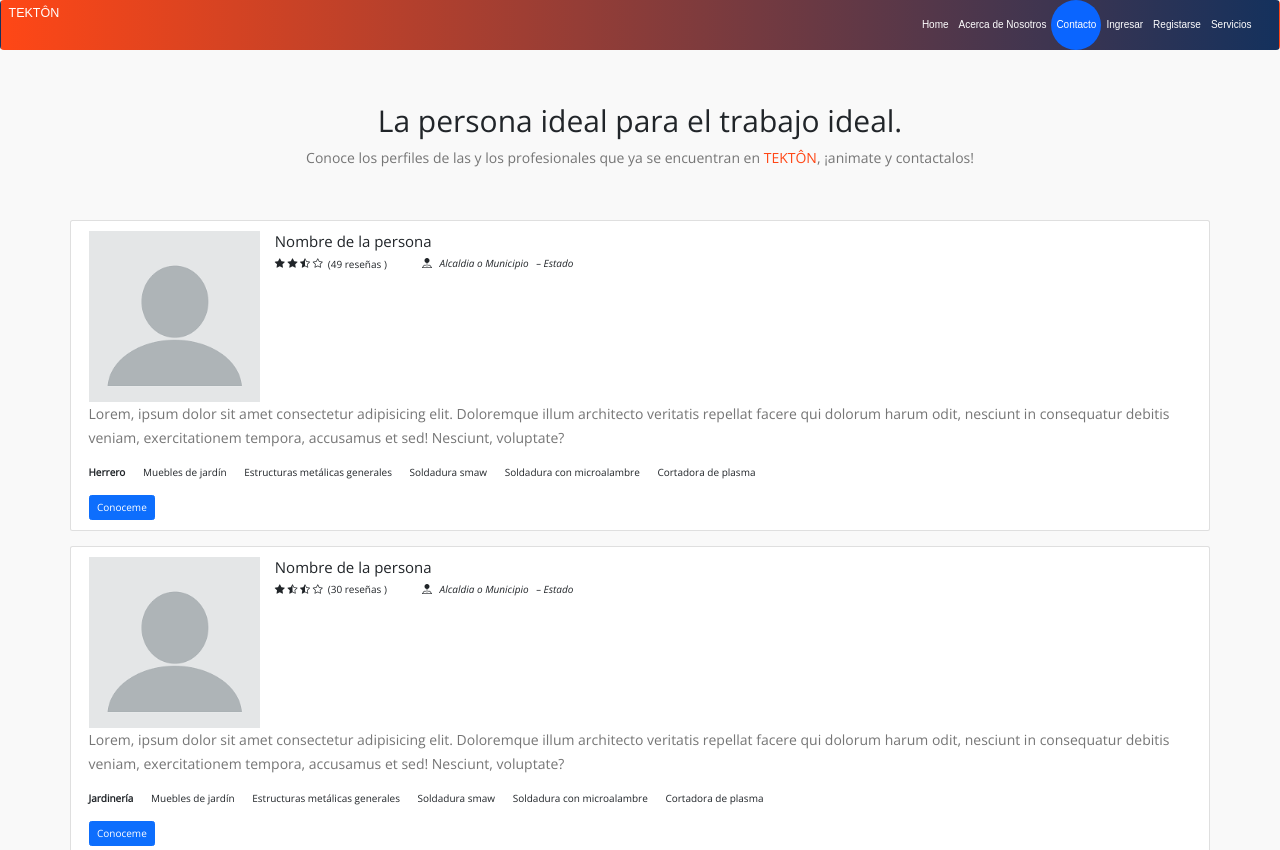
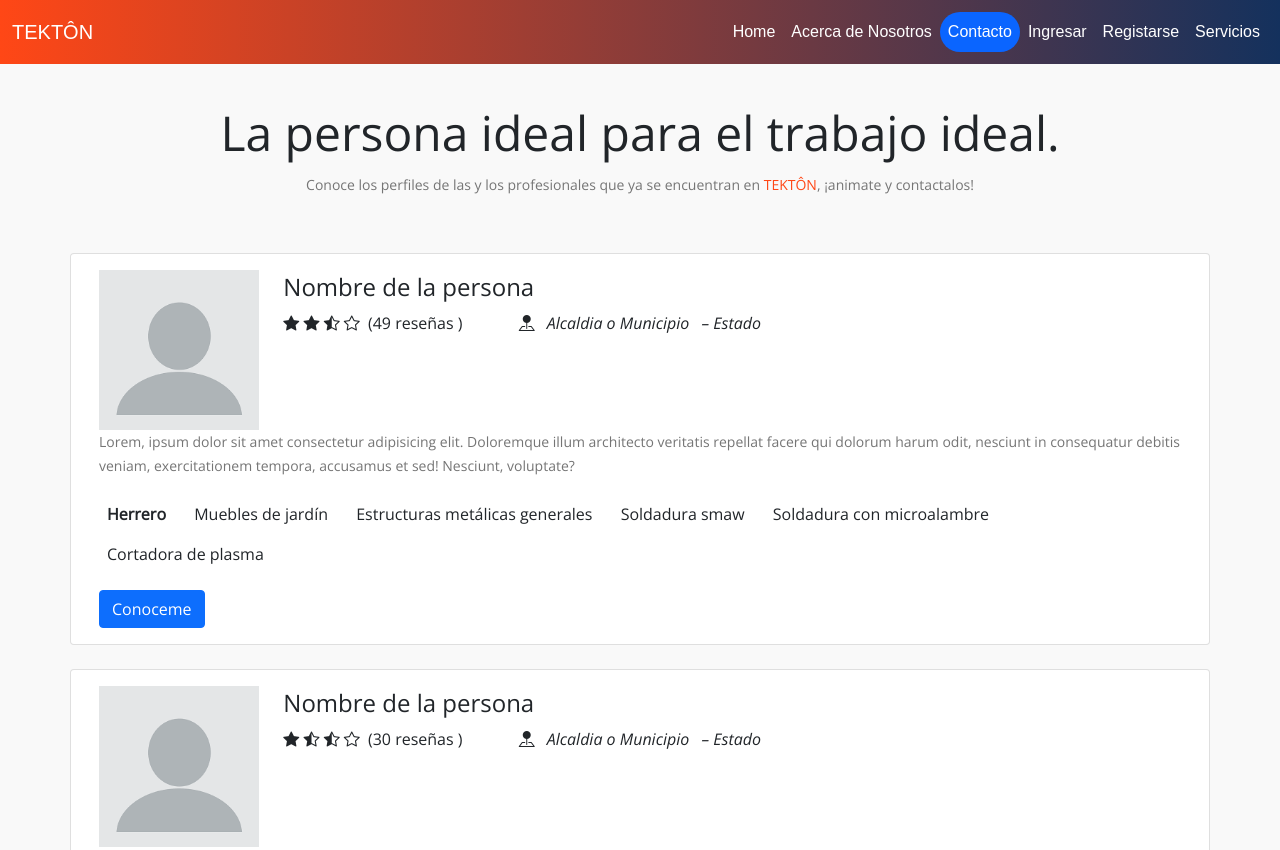
Before and after one commit to JoseTorresRK/Proyecto_integrador, a plain HTML site: page html/lista_perfiles.html in a window 1280 px wide. Shown: the top 850 px of the page. Drawn offline with nearby package versions, Linux system fonts and the light colour scheme.

```diff
--- a/html/lista_perfiles.html
+++ b/html/lista_perfiles.html
@@ -14,7 +14,7 @@
           content="width=device-width, initial-scale=1, maximum-scale=1"
         />
 
-        <link rel="stylesheet" href="../css/bootstrap.min.css" />
+        <!-- <link rel="stylesheet" href="../css/bootstrap.min.css" /> -->
         <link rel="stylesheet" href="../css/owl.carousel.css" />
         <link rel="stylesheet" href="../css/owl.theme.default.min.css" />
         <link rel="stylesheet" href="../css/font-awesome.min.css" />
```
